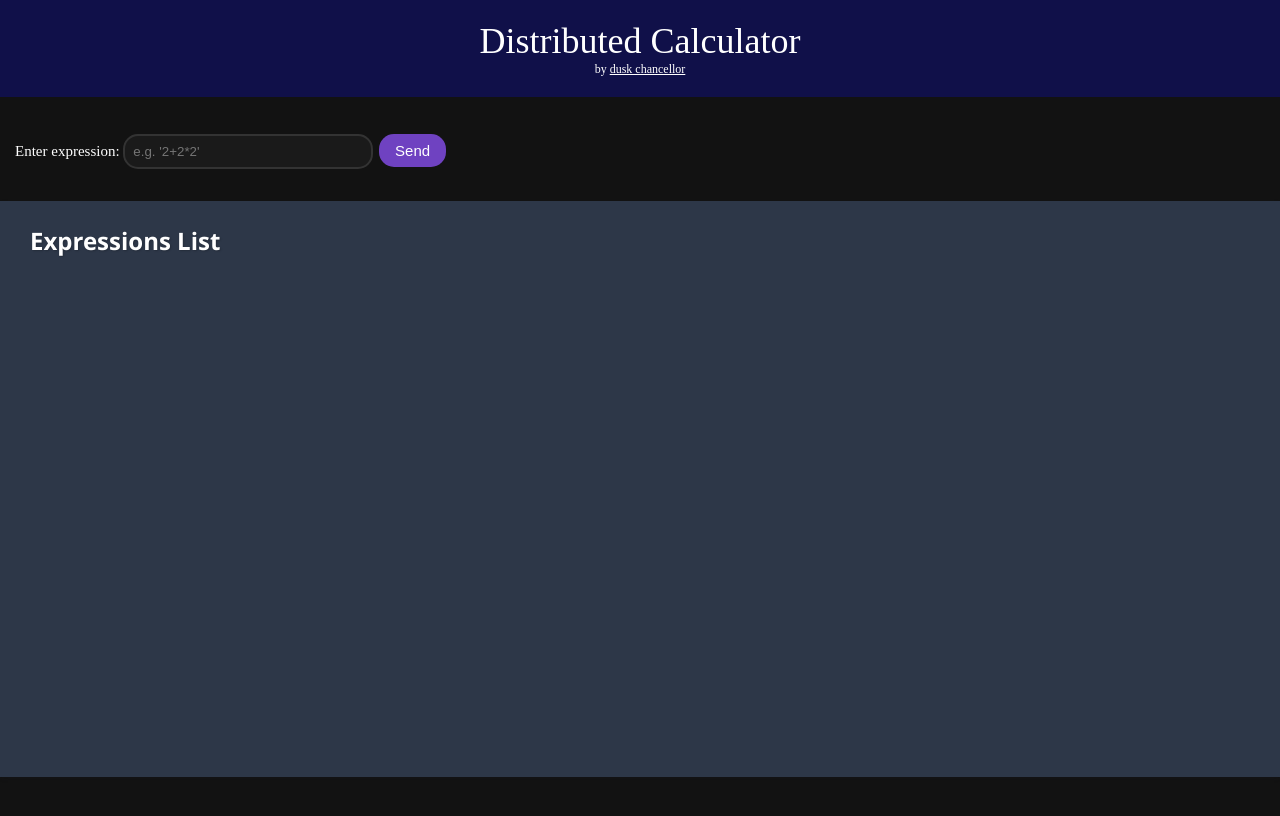
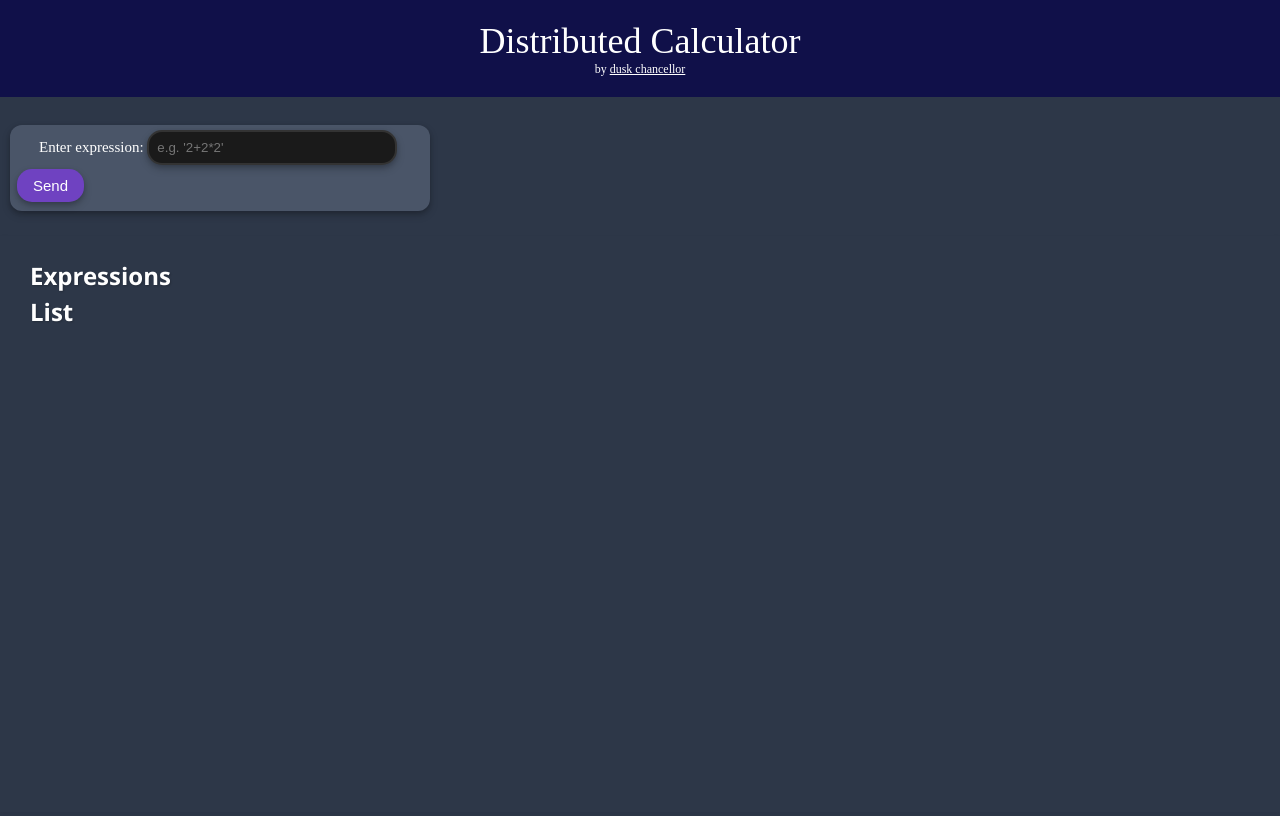
Before and after one commit to dusk-chancellor/distributed_calculator, a plain HTML site: page frontend/index.html in a window 1280 px wide. Drawn offline with Linux system fonts and the light colour scheme; no server answers.

Commit message:
post, get, delete methods and some design additions. from this commit starting to experiment with database, specifically postgresql

```diff
--- a/frontend/index.html
+++ b/frontend/index.html
@@ -21,7 +21,7 @@
             <button type="submit">Send</button>
         </form>
         <div id="savedExpressions">
-            <p>
+            <p id="titleEList">
                 Expressions List
             </p>
         </div>
--- a/frontend/script.js
+++ b/frontend/script.js
@@ -25,9 +25,13 @@ document.addEventListener('DOMContentLoaded', function() {
         })
         .then(data => {
             console.log('Success:', data);
+
+            form.elements.expression.value = '';
         })
         .catch((error) => {
             console.error('Error:', error);
+
+            form.elements.expression.value = '';
         });
     });
 });
@@ -56,7 +60,7 @@ document.addEventListener('DOMContentLoaded', function() {
             expressionsDiv.appendChild(p);
 
             const deleteButton = document.createElement('button');
-            deleteButton.textContent = 'Delete';
+            deleteButton.textContent = 'DELETE';
             deleteButton.addEventListener('click', function() {
                 // Implement the deletion logic here
                 // For example, send a DELETE request to the backend
--- a/frontend/style.css
+++ b/frontend/style.css
@@ -32,6 +32,11 @@ main {
     flex-grow: 1; /* Allows the main content to grow and fill the available space */
     display: flex;
     flex-direction: column;
+    background-color: #2D3748;
+}
+
+button {
+    box-shadow: 0 4px 8px rgba(0, 0, 0, 0.2), 0 2px 4px rgba(0, 0, 0, 0.15);
 }
 
 #expressionInput {
@@ -39,6 +44,14 @@ main {
     margin-top: 28px;
     margin-left: 10px;
     padding: 5px;
+    background-color: #4A5568;
+    border-radius: 12px;
+    box-shadow: 0 4px 8px rgba(0, 0, 0, 0.2), 0 2px 4px rgba(0, 0, 0, 0.15);
+    width: 32%;
+}
+
+#expressionInput label {
+    margin-left: 24px;
 }
 
 #expressionInput input {
@@ -50,6 +63,7 @@ main {
     box-sizing: border-box;
     width: 250px;
     outline: none;
+    box-shadow: 0 4px 8px rgba(0, 0, 0, 0.2), 0 2px 4px rgba(0, 0, 0, 0.15);
     transition: border-color 0.5s ease;
 }
 
@@ -87,10 +101,22 @@ main {
     width: 100%;
     height: 72vh;
     margin: 25px 0;
-    background-color: #2D3748;
     box-shadow: 0 2px 4px rgba(26, 25, 46, 0.1);
     flex-grow: 1;
     overflow-y: auto;
+}
+
+#savedExpressions p:first-child {
+    width: 14%;
+    top: 2px;
+    left: 20px;
+    font-family: 'Segoe UI', Tahoma, Geneva, Verdana, sans-serif; /* Sans-serif font */
+    font-weight: bold; /* Bold weight */
+    font-size: 24px; /* Larger font size */
+    color: #FFFFFF; /* White color for contrast */
+    border: none;
+    box-shadow: none;
+    text-shadow: 1px 1px 2px rgba(0, 0, 0, 0.2); /* Subtle text shadow */
 }
 
 /* Style each expression */
@@ -103,17 +129,7 @@ main {
     line-height: 1.5;
     position: relative;
     transition: background-color 0.5s ease;
-}
-
-/* Style the expressions list title */
-#savedExpressions p:first-child {
-    top: 2px;
-    left: 20px;
-    font-family: 'Segoe UI', Tahoma, Geneva, Verdana, sans-serif; /* Sans-serif font */
-    font-weight: bold; /* Bold weight */
-    font-size: 24px; /* Larger font size */
-    color: #FFFFFF; /* White color for contrast */
-    text-shadow: 1px 1px 2px rgba(0, 0, 0, 0.2); /* Subtle text shadow */
+    box-shadow: 0 4px 8px rgba(0, 0, 0, 0.2), 0 2px 4px rgba(0, 0, 0, 0.15); /* Add a shadow effect */
 }
 
 #savedExpressions button {
```
Also changed, not shown: 1 other file.
